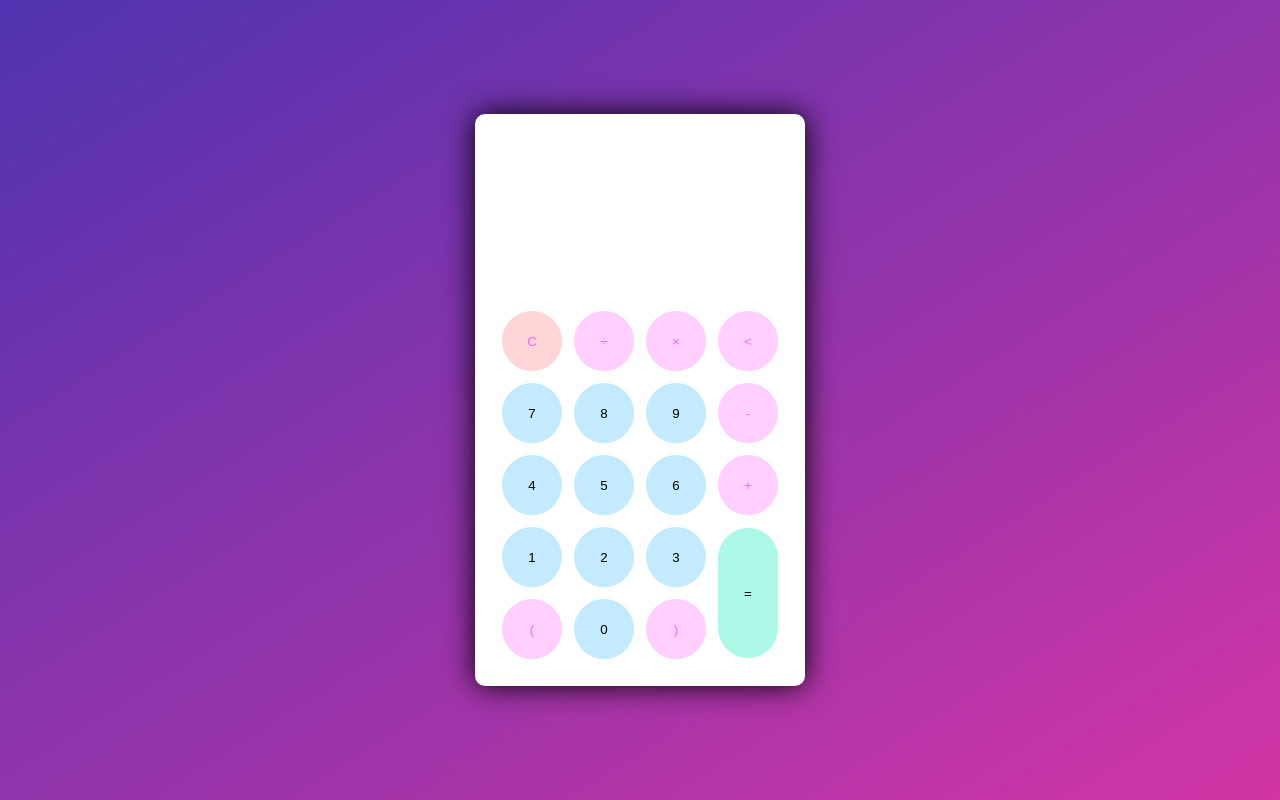
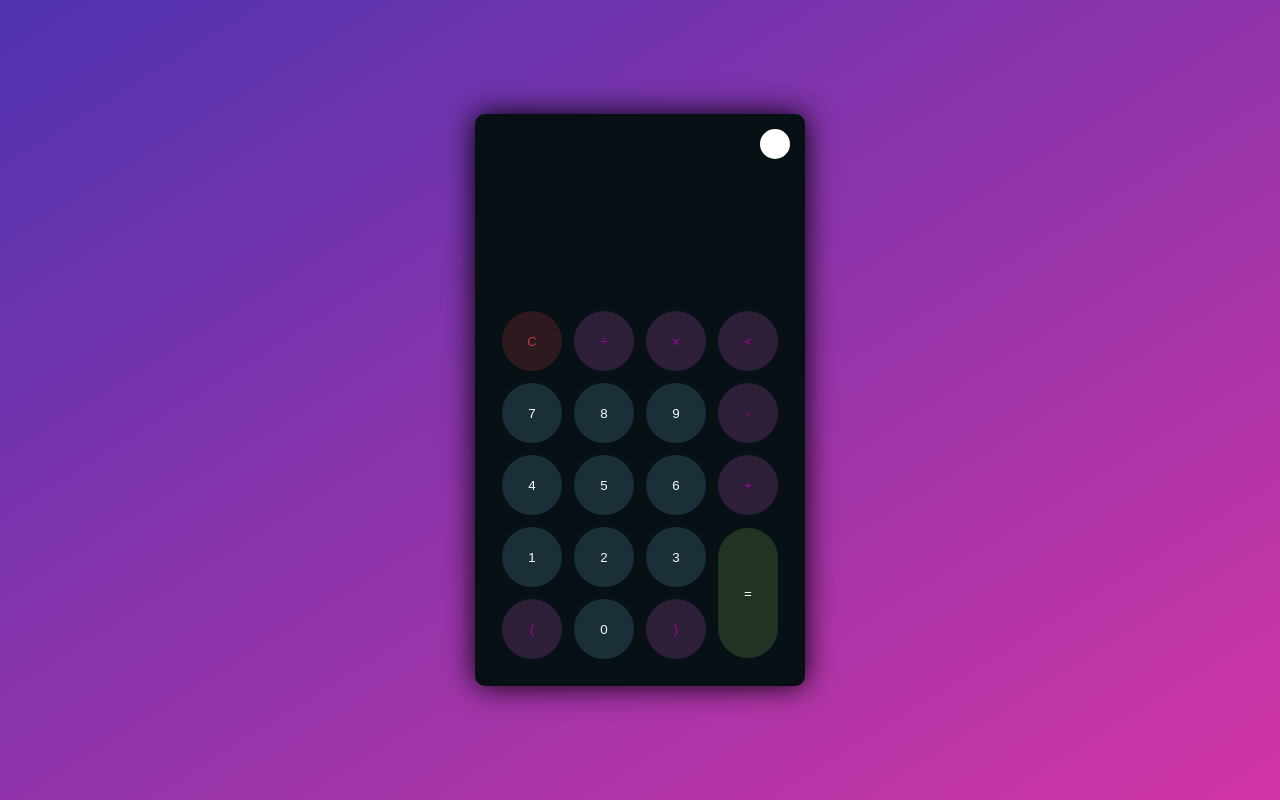
Before and after one commit to wise-guru/calculator, a plain HTML site: page index.html in a window 1280 px wide. Drawn offline with Linux system fonts and the light colour scheme.

Commit message:
Add dark mode colors

```diff
--- a/index.html
+++ b/index.html
@@ -10,7 +10,7 @@
 </head>
 <body>
     <div class="container">
-        <div class="calculator dark-mode">
+        <div class="calculator dark">
             <div class="toggle-theme active">
                 <i class = "toggler-icon"></i>
             </div>
--- a/style.css
+++ b/style.css
@@ -75,7 +75,7 @@ a {
     overflow-x: scroll;
 }
 
-#display::-webkit-scrollbar {
+#screen::-webkit-scrollbar {
     display: block;
     height: 3px;
 }
@@ -91,7 +91,7 @@ button {
 }
 
 button:hover {
-    transform: scale(1.15);
+    transform: scale(1.1);
 }
 
 button#equal {
@@ -126,3 +126,29 @@ button#equal {
     background-color: #adf9e7;
     color: #000;
 }
+
+/* Dark Mode */
+
+.calculator.dark {
+    background-color: #071115;
+}
+
+.calculator.dark button#clear {
+    background-color: #2d191e;
+    color: #bd3740
+}
+
+.calculator.dark button.btn-number {
+    background-color: #1b2f38;
+    color: #f8fafb;
+}
+
+.calculator.dark button.btn-operator {
+    background-color: #2e1f39;
+    color: #aa00a4;
+}
+
+.calculator.dark button.btn-equal {
+    background-color: #223323;
+    color: #ffffff;
+}
```
